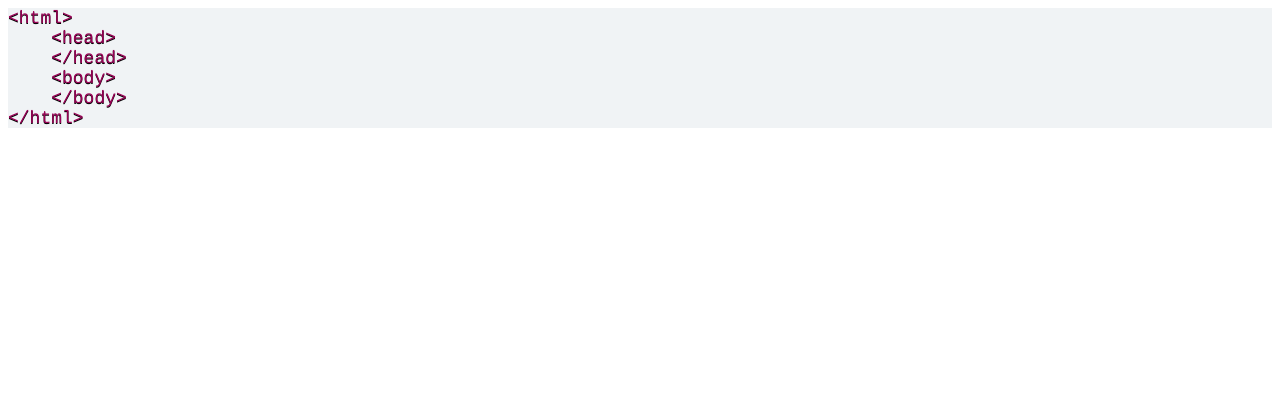
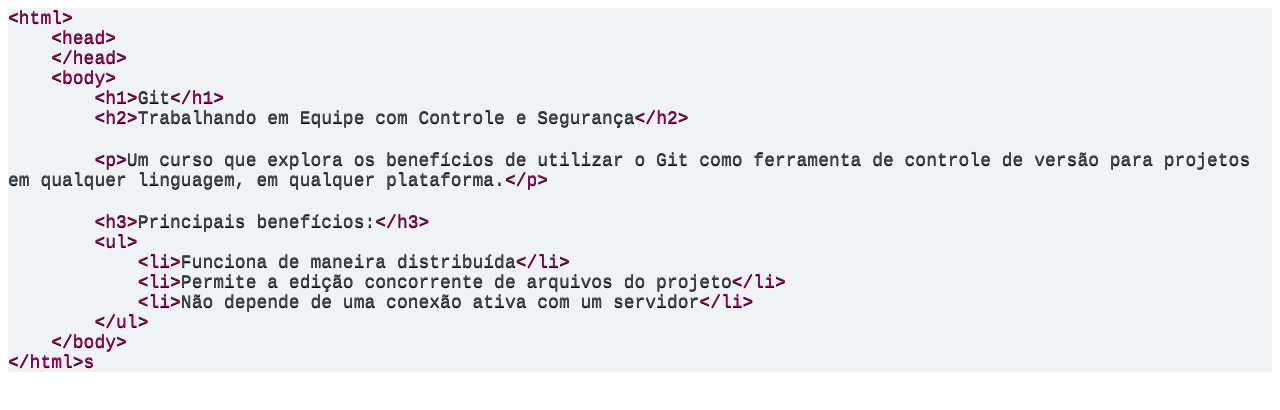
Before and after one commit to GennerDiego/curso-git, a plain HTML site: page index.html in a window 1280 px wide. Drawn offline with Linux system fonts and the light colour scheme.

Commit message:
Adiconado conteudo

```diff
--- a/index.html
+++ b/index.html
@@ -8,16 +8,30 @@
   <meta name="CocoaVersion" content="1504.83">
   <style type="text/css">
     p.p1 {margin: 0.0px 0.0px 0.0px 0.0px; font: 18.0px Courier; color: #990055; -webkit-text-stroke: #990055; background-color: #f0f3f5}
+    p.p2 {margin: 0.0px 0.0px 0.0px 0.0px; font: 18.0px Courier; color: #3d464d; -webkit-text-stroke: #3d464d; background-color: #f0f3f5}
+    p.p3 {margin: 0.0px 0.0px 0.0px 0.0px; font: 18.0px Courier; color: #3d464d; -webkit-text-stroke: #3d464d; background-color: #f0f3f5; min-height: 22.0px}
     span.s1 {font-kerning: none; text-shadow: 0.0px 1.0px 0.0px #000000}
     span.s2 {font-kerning: none; color: #3d464d; -webkit-text-stroke: 0px #3d464d; text-shadow: 0.0px 1.0px 0.0px #000000}
+    span.s3 {font-kerning: none; color: #990055; -webkit-text-stroke: 0px #990055; text-shadow: 0.0px 1.0px 0.0px #000000}
   </style>
 </head>
 <body>
 <p class="p1"><span class="s1">&lt;html&gt;</span></p>
 <p class="p1"><span class="s2"><span class="Apple-converted-space">    </span></span><span class="s1">&lt;head&gt;</span></p>
-<p class="p1"><span class="s2"><span class="Apple-converted-space">    </span></span><span class="s1">&lt;/head&gt;</span></p>
-<p class="p1"><span class="s2"><span class="Apple-converted-space">    </span></span><span class="s1">&lt;body&gt;</span></p>
-<p class="p1"><span class="s2"><span class="Apple-converted-space">    </span></span><span class="s1">&lt;/body&gt;</span></p>
-<p class="p1"><span class="s1">&lt;/html&gt;</span></p>
+<p class="p2"><span class="s1"><span class="Apple-converted-space">    </span></span><span class="s3">&lt;/head&gt;</span><span class="s1"><span class="Apple-converted-space">         </span></span></p>
+<p class="p2"><span class="s1"><span class="Apple-converted-space">    </span></span><span class="s3">&lt;body&gt;</span><span class="s1"> <span class="Apple-converted-space">         </span></span></p>
+<p class="p2"><span class="s1"><span class="Apple-converted-space">        </span></span><span class="s3">&lt;h1&gt;</span><span class="s1">Git</span><span class="s3">&lt;/h1&gt;</span></p>
+<p class="p2"><span class="s1"><span class="Apple-converted-space">        </span></span><span class="s3">&lt;h2&gt;</span><span class="s1">Trabalhando em Equipe com Controle e Segurança</span><span class="s3">&lt;/h2&gt;</span></p>
+<p class="p3"><span class="s1"></span><br></p>
+<p class="p2"><span class="s1"><span class="Apple-converted-space">        </span></span><span class="s3">&lt;p&gt;</span><span class="s1">Um curso que explora os benefícios de utilizar o Git como ferramenta de controle de versão para projetos em qualquer linguagem, em qualquer plataforma.</span><span class="s3">&lt;/p&gt;</span></p>
+<p class="p3"><span class="s1"></span><br></p>
+<p class="p2"><span class="s1"><span class="Apple-converted-space">        </span></span><span class="s3">&lt;h3&gt;</span><span class="s1">Principais benefícios:</span><span class="s3">&lt;/h3&gt;</span></p>
+<p class="p2"><span class="s1"><span class="Apple-converted-space">        </span></span><span class="s3">&lt;ul&gt;</span></p>
+<p class="p2"><span class="s1"><span class="Apple-converted-space">            </span></span><span class="s3">&lt;li&gt;</span><span class="s1">Funciona de maneira distribuída</span><span class="s3">&lt;/li&gt;</span></p>
+<p class="p2"><span class="s1"><span class="Apple-converted-space">            </span></span><span class="s3">&lt;li&gt;</span><span class="s1">Permite a edição concorrente de arquivos do projeto</span><span class="s3">&lt;/li&gt;</span></p>
+<p class="p2"><span class="s1"><span class="Apple-converted-space">            </span></span><span class="s3">&lt;li&gt;</span><span class="s1">Não depende de uma conexão ativa com um servidor</span><span class="s3">&lt;/li&gt;</span></p>
+<p class="p2"><span class="s1"><span class="Apple-converted-space">        </span></span><span class="s3">&lt;/ul&gt;</span></p>
+<p class="p2"><span class="s1"><span class="Apple-converted-space">    </span></span><span class="s3">&lt;/body&gt;</span><span class="s1"><span class="Apple-converted-space">         </span></span></p>
+<p class="p1"><span class="s1">&lt;/html&gt;s</span></p>
 </body>
 </html>
```
